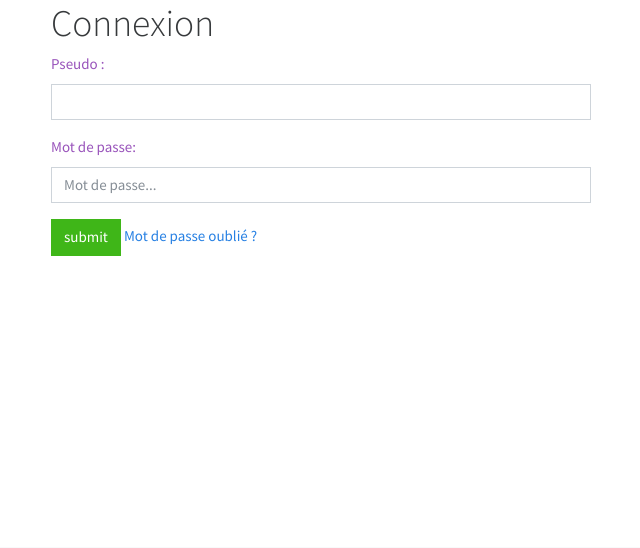
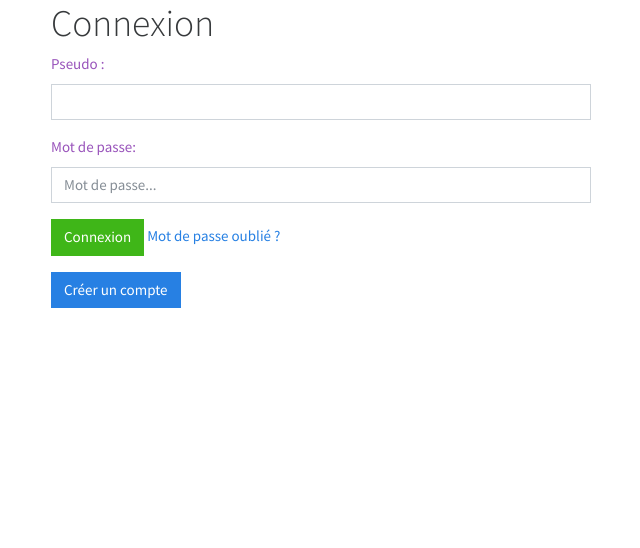
Before and after one commit to JgPhil/Snowtricks, a Symfony app: template templates/security/login.html.twig in a window 1280 px wide. Shown: the part 170-718 px from the top of the page, without its empty margins (319-959 px from the left). Run offline with Twig, Linux system fonts and the light colour scheme; the template is opened without the code that fills it, so the values that code supplies are empty; some libraries are stand-ins or nearby versions.

Commit message:
added some buttons on login/registration views

```diff
--- a/templates/security/login.html.twig
+++ b/templates/security/login.html.twig
@@ -39,10 +39,12 @@
 						<input class="form-control" type="password" required label="Mot de passe" name="_password" placeholder="Mot de passe...">
 					</div>
 					<div class="form-group">
-						<input type="submit" name="submit" class="btn btn-success btn-md" value="submit">
+						<input type="submit" name="submit" class="btn btn-success btn-md" value="Connexion">
 						<a href=" {{ path('security_forgotten_password') }} ">Mot de passe oublié ?</a>
 					</div>
 				</form>
+				<a class="btn btn-primary" href="{{ path('security_registration')}} "> Créer un compte
+				</a>
 			</div>
 		</div>
 	</div>
--- a/templates/security/registration.html.twig
+++ b/templates/security/registration.html.twig
@@ -18,6 +18,8 @@
             {{ form_row(form.confirm_password, {'label': 'Confirmation de mot de passe',  'attr': {'placeholder' :'Veuillez confirmer votre mot de passe ...'} }) }}
             <button type="submit" class="btn btn-success">Inscription !</button>
             {{ form_end(form) }}
+            <a class="btn btn-primary mt-2" href="{{ path('security_login')}} "> Déja un compte ?
+				</a>
         </div>
     </div>
 </div>
```
